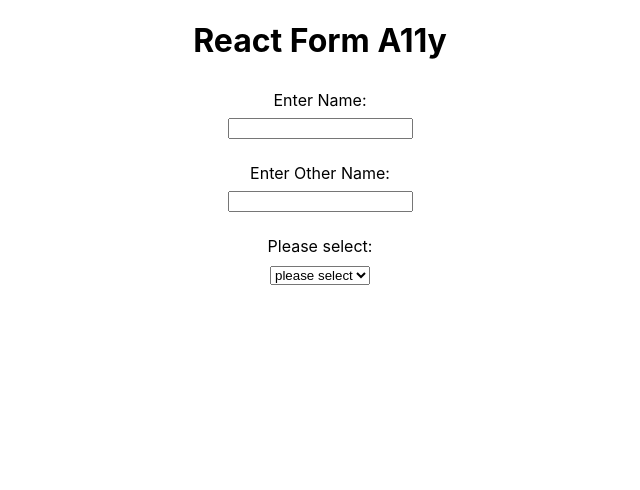
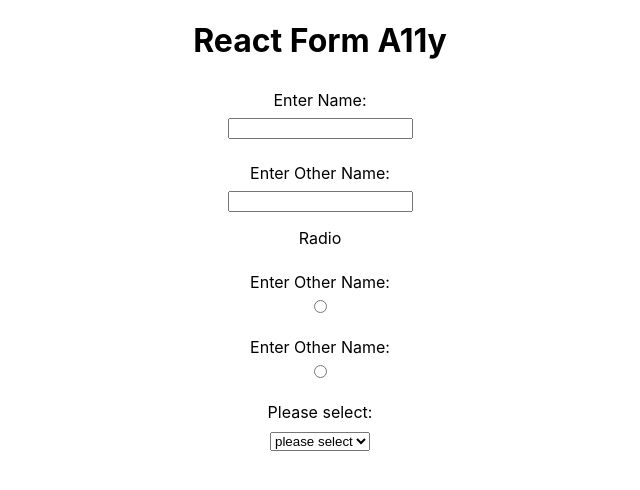
Before and after one commit to doohinkus/a11yReactForm, a React (Create React App) app: page / in a window 1280 px wide. Shown: the top 490 px of the page, without its empty margins (320-960 px from the left). Built offline with nearby package versions, Linux system fonts and the light colour scheme.

Commit message:
add radio and select

```diff
--- a/src/App.js
+++ b/src/App.js
@@ -21,6 +21,23 @@ function App() {
       errorMessage="Please enter a name fewer than 3 characters."
       validate={val => val.length > 2}
     />
+    <div>
+    <p>Radio</p>
+    <Input
+      label="Enter Other Name:"
+      type="radio"
+      id="radio"
+      name="radio"
+      errorMessage="Please make a selection--yo."
+    />
+    <Input
+      label="Enter Other Name:"
+      type="radio"
+      id="radio"
+      name="radio"
+      errorMessage="Please make a selection--yo."
+    />
+    </div>
     <Select
      label="Please select:"
      id="select"
--- a/src/state/state.helpers.js
+++ b/src/state/state.helpers.js
@@ -1,7 +1,7 @@
 import { addFieldError, clearFieldError } from '../state/form.duck';
 
 export function handleBlur({fieldValues, errorMessage, validate, dispatch}){
-  if(fieldValues && fieldValues.value){
+  if(fieldValues && fieldValues.value && validate){
     if(validate(fieldValues.value)){
       return dispatch(addFieldError(
           {
```
